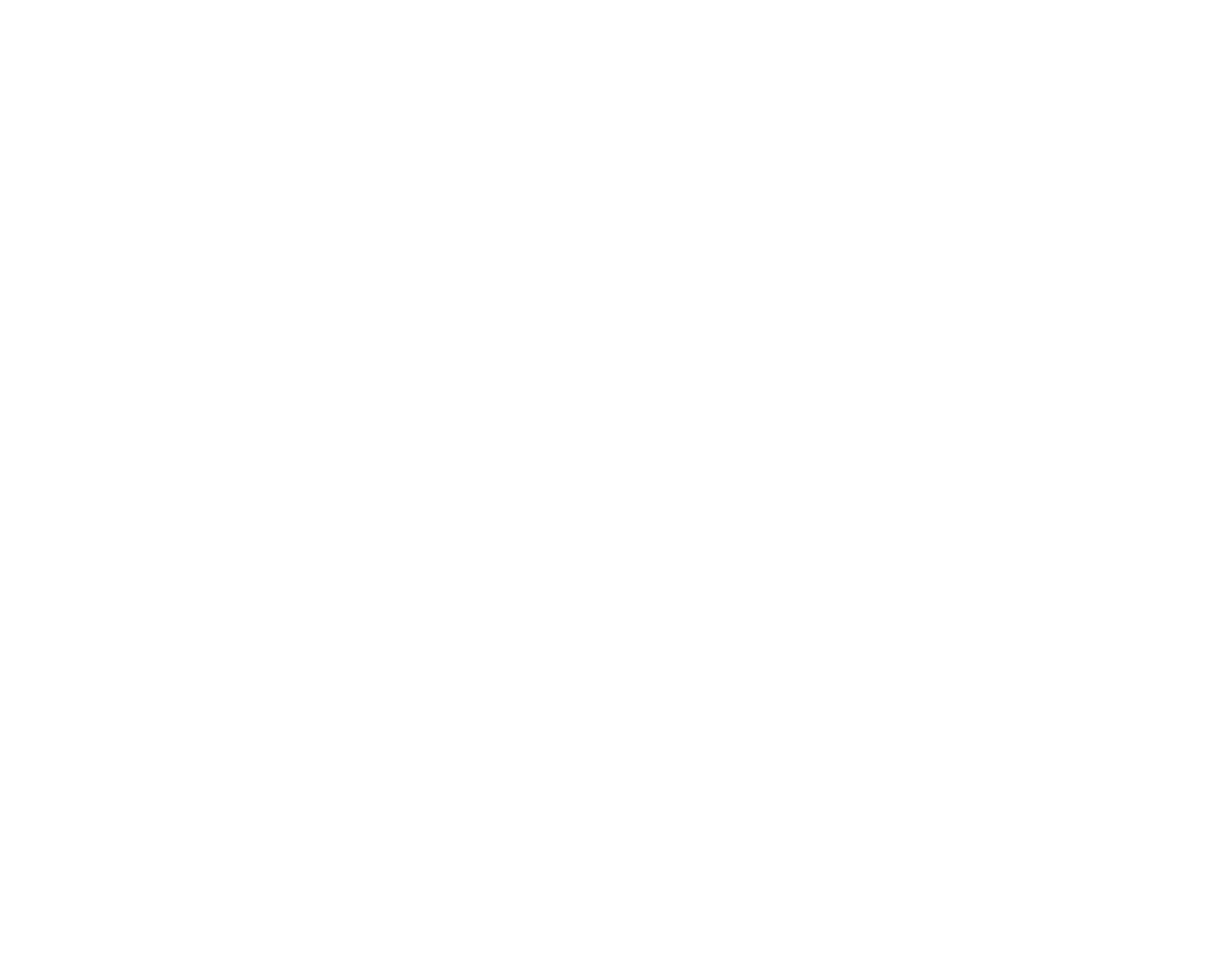
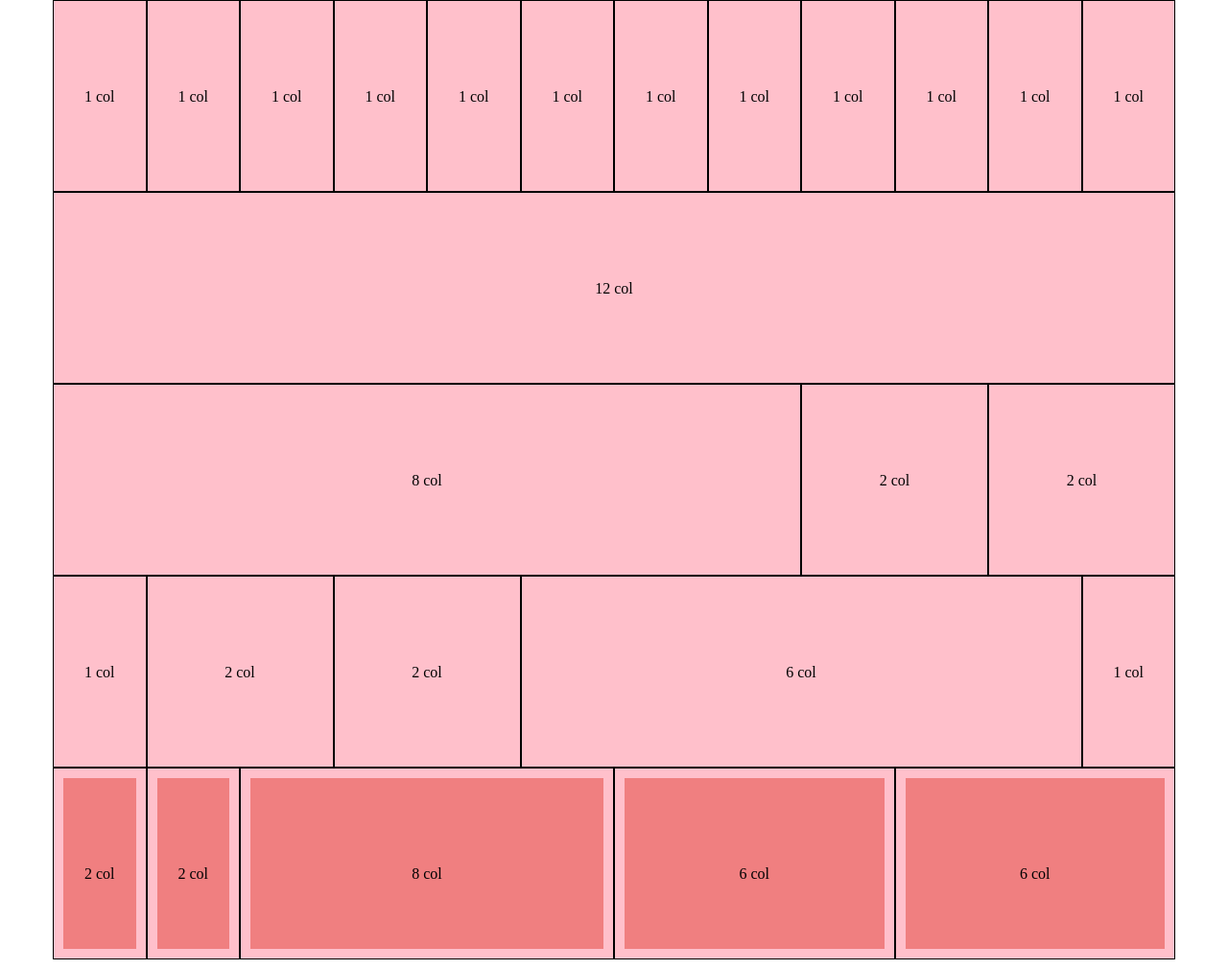
Before and after one commit to AndreaDex/html-css-12bool, a plain HTML site: page index.html in a window 1280 px wide. Shown: the whole page at 96% size. Before the commit the page ends 800 px from the top, so only its background shows below. Drawn offline with Linux system fonts and the light colour scheme.

Commit message:
complete

```diff
--- a/asset/css/style.css
+++ b/asset/css/style.css
@@ -0,0 +1,27 @@
+[class*=col-]{
+    border: 1px solid black;
+    background-color: rgba(255, 192, 203, 1);
+    height: 200px;
+    text-align: center;
+    line-height: 200px;
+}
+
+.clearfix::after{
+    content: "";
+    display: table;
+    clear: both;
+}
+
+/* riga 5 style */
+#left, #right{
+    width: 50%;
+    float: left;
+}
+
+#left span, #right span{
+    display: inline-block;
+    width:calc(100% - 20px) ;
+    height: calc(100% - 20px);
+    margin: 10px;
+    background-color: rgba(240, 127, 128, 1);
+}
--- a/index.html
+++ b/index.html
@@ -11,5 +11,135 @@
 </head>
 <body>
 
+    <div class="container">
+
+        <!-- 1 riga -->
+        <div class="row one">
+            <div class="col-1">
+                <span>1 col</span>
+            </div>
+            <div class="col-1">
+                <span>1 col</span>
+            </div>
+            <div class="col-1">
+                <span>1 col</span>
+            </div>
+            <div class="col-1">
+                <span>1 col</span>
+            </div>
+            <div class="col-1">
+                <span>1 col</span>
+            </div>
+            <div class="col-1">
+                <span>1 col</span>
+            </div>
+            <div class="col-1">
+                <span>1 col</span>
+            </div>
+            <div class="col-1">
+                <span>1 col</span>
+            </div>
+            <div class="col-1">
+                <span>1 col</span>
+            </div>
+            <div class="col-1">
+                <span>1 col</span>
+            </div>
+            <div class="col-1">
+                <span>1 col</span>
+            </div>
+            <div class="col-1">
+                <span>1 col</span>
+            </div>
+        </div>
+         <!-- /1 riga -->
+
+         <!-- 2 riga -->
+        <div class="row two">
+
+            <div class="col-12">
+                <span>12 col</span>
+            </div>
+
+        </div>
+        <!-- /2 riga -->
+
+        <!-- 3 riga -->
+        <div class="row three">
+
+            <div class="col-8">
+                <span>8 col</span>
+            </div>
+
+            <div class="col-2">
+                <span>2 col</span>
+            </div>
+
+            <div class="col-2">
+                <span>2 col</span>
+            </div>
+
+        </div>
+        <!-- /3 riga -->
+
+        <!-- 4 riga -->
+        <div class="row four">
+
+            <div class="col-1">
+                <span>1 col</span>
+            </div>
+
+            <div class="col-2">
+                <span>2 col</span>
+            </div>
+
+            <div class="col-2">
+                <span>2 col</span>
+            </div>
+
+            <div class="col-6">
+                <span>6 col</span>
+            </div>
+
+            <div class="col-1">
+                <span>1 col</span>
+            </div>
+
+        </div>
+        <!-- /4 riga -->
+
+        <!-- riga 5 -->
+        <div class="clearfix">
+
+            <div class="row five" id="left">
+
+                <div class="col-2">
+                    <span>2 col</span>
+                </div>
+
+                <div class="col-2">
+                    <span>2 col</span>
+                </div>
+
+                <div class="col-8">
+                    <span>8 col</span>
+                </div>
+            </div>
+
+            <div class="row fiveright" id="right">
+
+                <div class="col-6">
+                    <span>6 col</span>
+                </div>
+
+                <div class="col-6">
+                    <span>6 col</span>
+                </div>
+
+            </div>
+        </div>
+        <!-- /riga 5 -->
+
+    </div>
 </body>
 </html>
```
